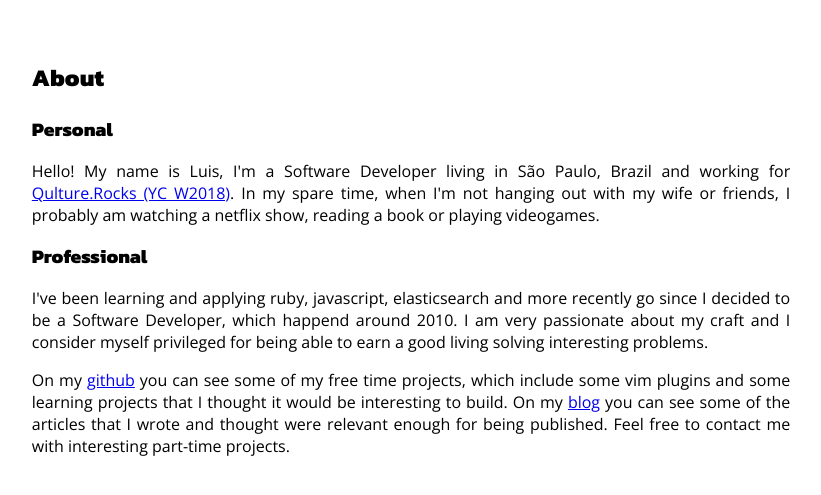
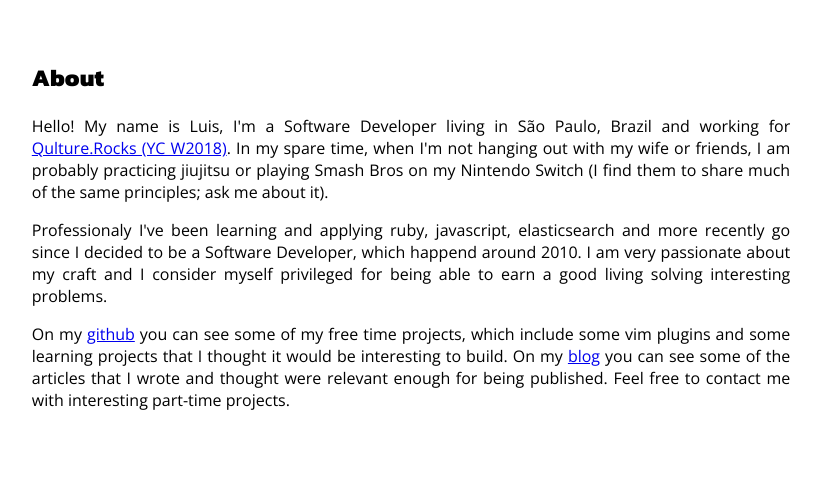
Before and after one commit to lfv89/lfv89.github.io, a Jekyll site: the page built from _pages/about.html, in a window 1280 px wide. Shown: the top 495 px of the page, without its empty margins (229-1050 px from the left). Built offline with Jekyll 4.4.1, drawn with Linux system fonts in a browser that asks for light colours; a style sheet for code colours, icons or effects is not loaded.

Commit message:
Update resume and about

```diff
--- a/_pages/about.html
+++ b/_pages/about.html
@@ -6,13 +6,9 @@
 
 <h1>About</h1>
 
-<h2>Personal</h2>
+<p>Hello! My name is Luis, I'm a {{ site.me.occupation }} living in {{ site.me.location }} and working for <a href="{{ site.employer.url }}">{{ site.employer.name }}</a></i>. In my spare time, when I'm not hanging out with my wife or friends, I am probably practicing jiujitsu or playing Smash Bros on my Nintendo Switch (I find them to share much of the same principles; ask me about it). </p>
 
-<p>Hello! My name is Luis, I'm a {{ site.me.occupation }} living in {{ site.me.location }} and working for <a href="{{ site.employer.url }}">{{ site.employer.name }}</a></i>. In my spare time, when I'm not hanging out with my wife or friends, I probably am watching a netflix show, reading a book or playing videogames. </p>
-
-<h2>Professional</h2>
-
-<p>I've been learning and applying ruby, javascript, elasticsearch and more recently go since I decided to be a {{ site.me.occupation }}, which happend around 2010. I am very passionate about my craft and I consider myself privileged for being able to earn a good living solving interesting problems.</p>
+<p>Professionaly I've been learning and applying ruby, javascript, elasticsearch and more recently go since I decided to be a {{ site.me.occupation }}, which happend around 2010. I am very passionate about my craft and I consider myself privileged for being able to earn a good living solving interesting problems.</p>
 
 <p>On my <a href="http://github.com/lfv89" target="blank">github</a> you can see some of my free time projects, which include some vim plugins and some learning projects that I thought it would be interesting to build. On my <a href="http://medium.com/@lfv89" target="blank">blog</a> you can see some of the articles that I wrote and thought were relevant enough for being published. Feel free to contact me with interesting part-time projects.</p>
 </section>
--- a/_pages/resume.html
+++ b/_pages/resume.html
@@ -35,8 +35,11 @@
         <span class="right">São Paulo, SP, Brazil</span>
       </div>
     </div>
+    <p>
+      Qulture.Rocks is on a mission to help people and companies unlock their potential by helping them implement a strong culture with ongoing feedback, agile goals, 1:1s and performance management. We have more than 200 customers invested by top-notch investors like Blackstone, Sequoia Capital, and Founders Fund.
+    </p>
 
-    <p><i>Main Technologies: Rails, Docker, PostgreSQL, ElasticSearch</i></p>
+    <p><i>Main Technologies: Rails, React, Docker, PostgreSQL</i></p>
     <br>
   </section>
 
```
